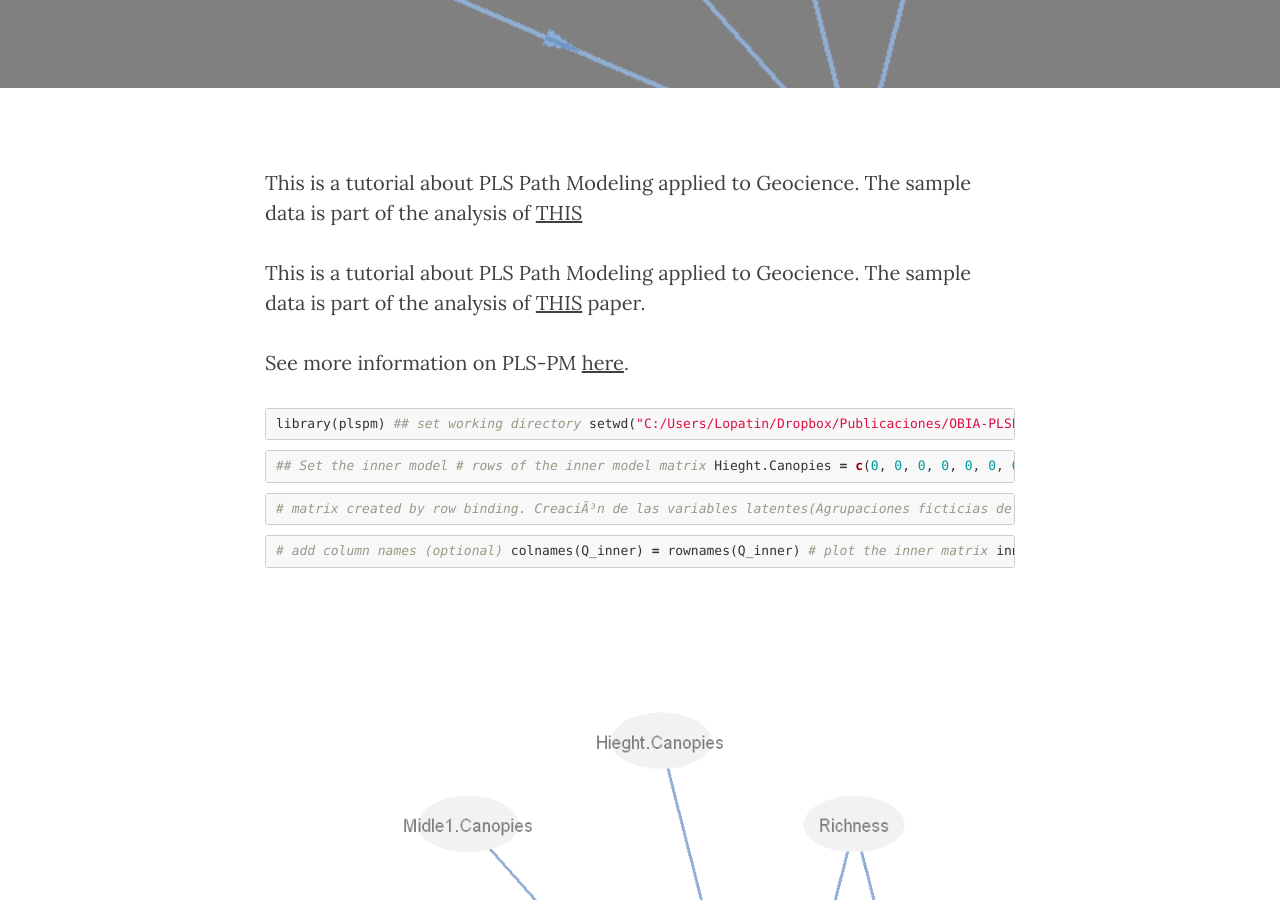
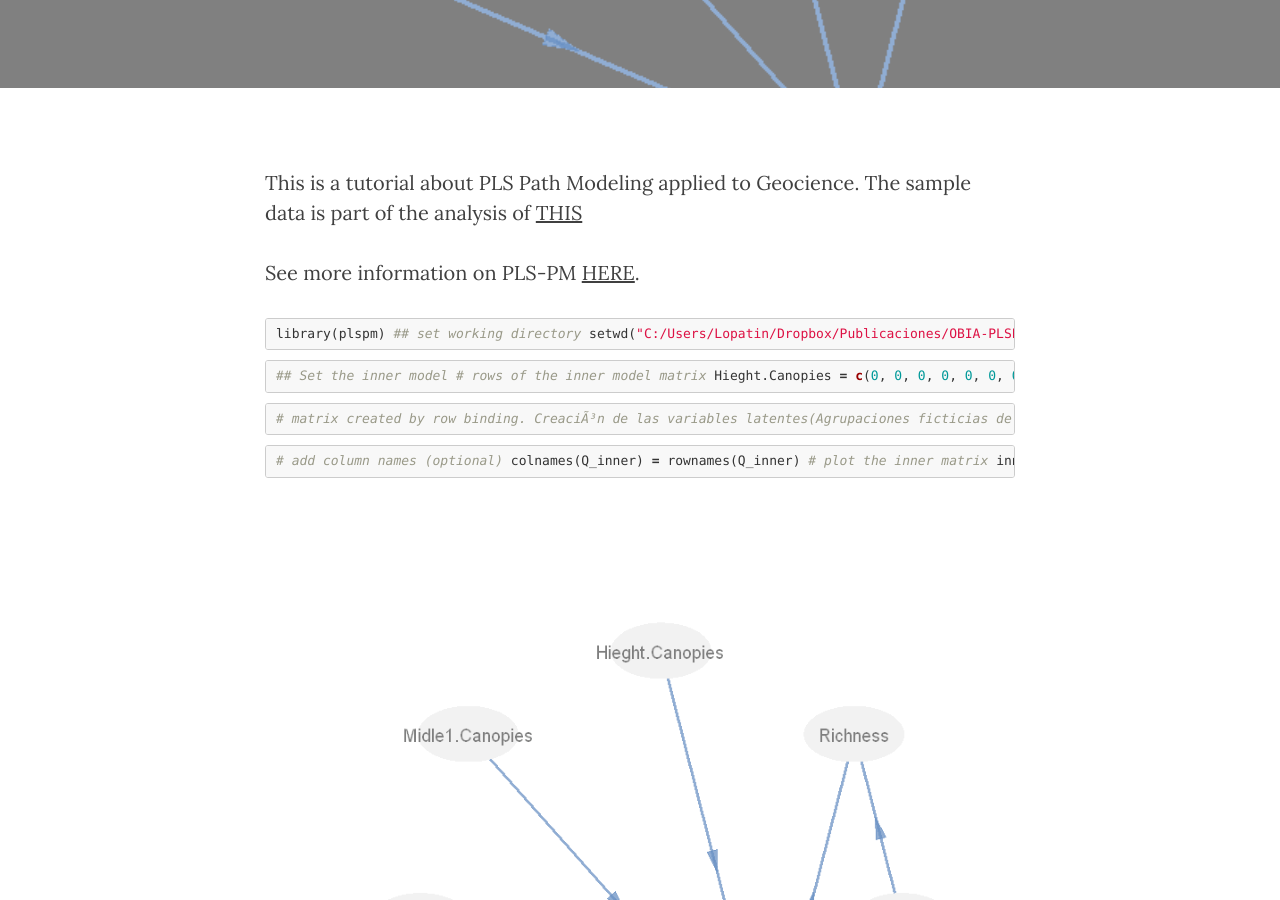
Before and after one commit to Remote-Sensing-of-Vegetation/Remote-Sensing-of-Vegetation.github.io, a Jekyll site: the page built from _posts/2016-08-29-PLS-Path-Modelling-Tutorial.markdown, in a window 1280 px wide and 900 px high, scrolled down 388 px. Built offline with Jekyll 4.4.1, drawn with Linux system fonts in a browser that asks for light colours; nearby versions of some CDN libraries.

Commit message:
Update 2016-08-29-PLS-Path-Modelling-Tutorial.markdown

```diff
--- a/_posts/2016-08-29-PLS-Path-Modelling-Tutorial.markdown
+++ b/_posts/2016-08-29-PLS-Path-Modelling-Tutorial.markdown
@@ -9,9 +9,7 @@ header-img: "img/PLS-Path-Modelling-Tutorial-Figures/output_4_0.png"
 
 This is a tutorial about PLS Path Modeling applied to Geocience. The sample data is part of the analysis of [THIS](http://ieeexplore.ieee.org/stamp/stamp.jsp?arnumber=6990570)
 
-
-<p>This is a tutorial about PLS Path Modeling applied to Geocience. The sample data is part of the analysis of <a href="http://ieeexplore.ieee.org/stamp/stamp.jsp?arnumber=6990570">THIS</a> paper.</p>
-<p>See more information on PLS-PM <a href="http://gastonsanchez.com/PLS_Path_Modeling_with_R.pdf">here</a>.</p>
+See more information on PLS-PM [HERE](http://gastonsanchez.com/PLS_Path_Modeling_with_R.pd).
 
 
 
```
